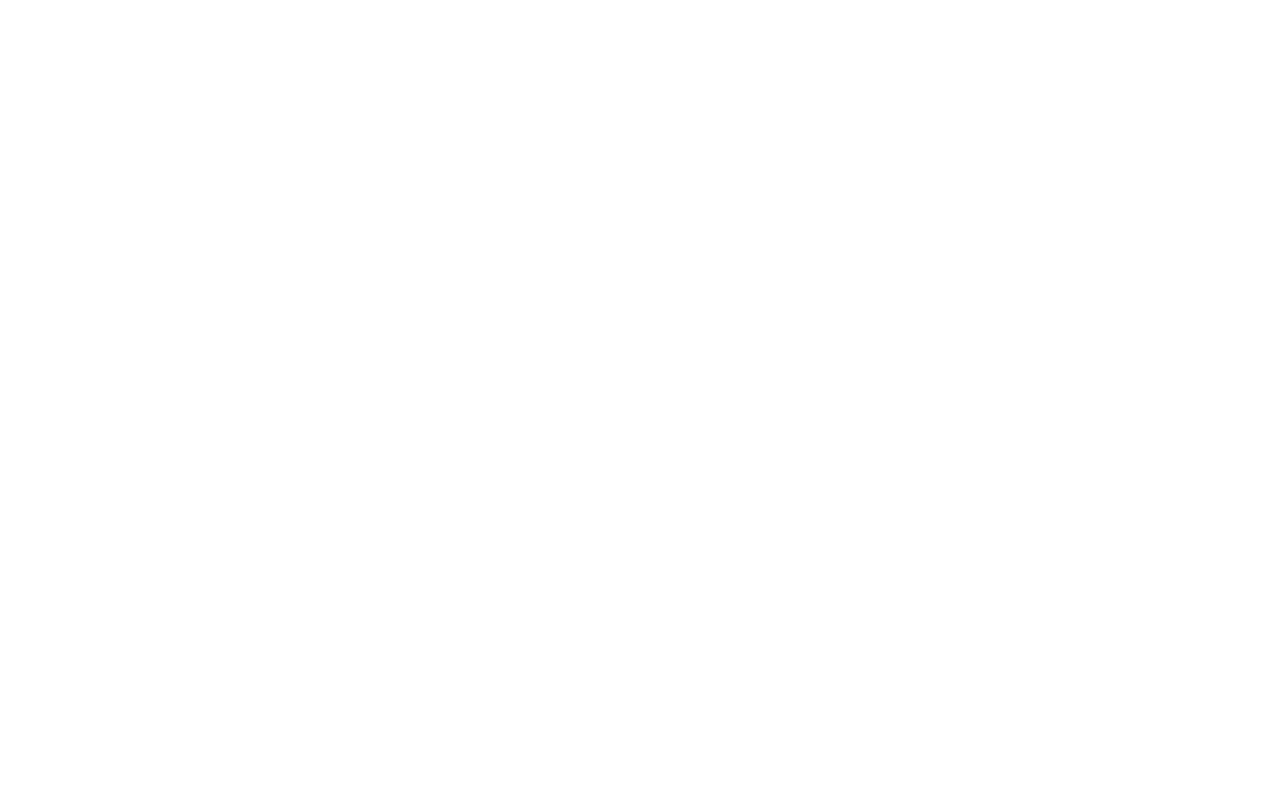
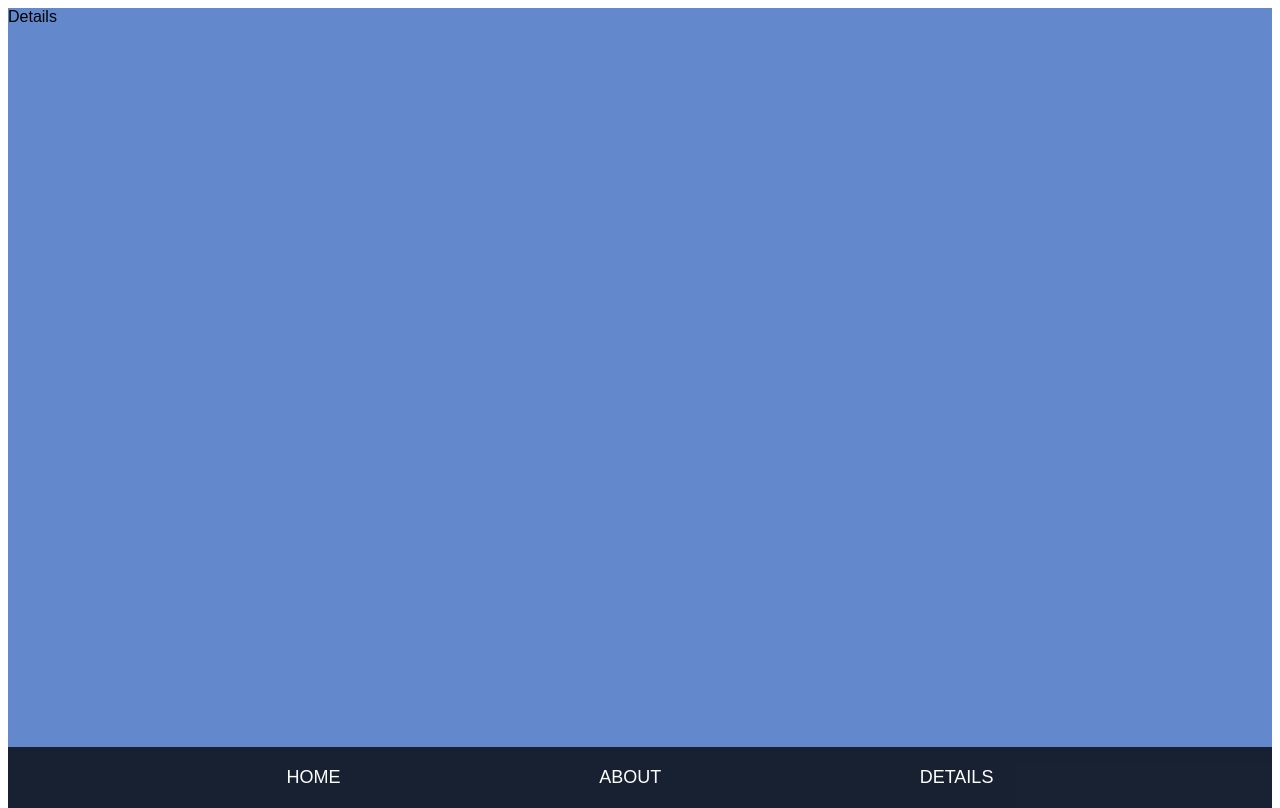
Before and after one commit to rokija/animations, a React app: page /details in a window 1280 px wide. Built offline with nearby package versions, Linux system fonts and the light colour scheme.

Commit message:
added routes and components for testing

```diff
--- /dev/null
+++ b/src/components/About/About.js
@@ -0,0 +1,10 @@
+import React from 'react';
+import './About.less';
+
+const About = () => (
+  <div className="About">
+    About
+  </div>
+);
+
+export default About;
--- /dev/null
+++ b/src/components/About/About.less
@@ -0,0 +1,4 @@
+.About {
+    background-color: rgb(204, 115, 99);
+    height: 100%;
+}
--- /dev/null
+++ b/src/components/About/index.js
@@ -0,0 +1,3 @@
+import About from './About';
+
+export default About;
--- /dev/null
+++ b/src/components/Details/Details.js
@@ -0,0 +1,10 @@
+import React from 'react';
+import './Details.less';
+
+const Details = () => (
+  <div className="Details">
+    Details
+  </div>
+);
+
+export default Details;
--- /dev/null
+++ b/src/components/Details/Details.less
@@ -0,0 +1,4 @@
+.Details {
+    background-color: rgb(99, 136, 204);
+    height: 100%;
+}
--- /dev/null
+++ b/src/components/Details/index.js
@@ -0,0 +1,3 @@
+import Details from './Details';
+
+export default Details;
--- a/src/components/Home/Home.js
+++ b/src/components/Home/Home.js
@@ -1,7 +1,8 @@
 import React from 'react';
+import './Home.less';
 
 const Home = () => (
-  <div>
+  <div className="Home">
     Home
   </div>
 );
--- /dev/null
+++ b/src/components/Home/Home.less
@@ -0,0 +1,4 @@
+.Home {
+    background-color: rgb(145, 114, 173);
+    height: 100%;
+}
--- /dev/null
+++ b/src/components/TabBar/TabBar.js
@@ -0,0 +1,13 @@
+import React from 'react';
+import { Link } from 'react-router-dom';
+import './TabBar.less';
+
+const TabBar = () => (
+  <div className="TabBar">
+    <Link to="/">Home</Link>
+    <Link to="/about">About</Link>
+    <Link to="/details">Details</Link>
+  </div>
+);
+
+export default TabBar;
--- /dev/null
+++ b/src/components/TabBar/TabBar.less
@@ -0,0 +1,19 @@
+.TabBar {
+    position: absolute;
+    bottom: 0;
+    left: 0;
+    right: 0;
+
+    display: flex;
+    justify-content: space-evenly;
+
+    padding: 20px;
+    background-color: rgba(0, 0, 0, 0.753);
+
+    a {
+        color: white;
+        font-size: 18px;
+        text-decoration: none;
+        text-transform: uppercase;
+    }
+}
--- /dev/null
+++ b/src/components/TabBar/index.js
@@ -0,0 +1,3 @@
+import TabBar from './TabBar';
+
+export default TabBar;
--- a/src/index.js
+++ b/src/index.js
@@ -5,14 +5,22 @@ import {
 } from 'react-router-dom';
 
 import Home from './components/Home';
+import About from './components/About';
+import Details from './components/Details';
+import TabBar from './components/TabBar';
 
 import './styles/base.less';
 
 const App = () => (
   <Router>
-    <Switch>
-      <Route exact path="/" component={Home} />
-    </Switch>
+    <React.Fragment>
+      <Switch>
+        <Route exact path="/" component={Home} />
+        <Route exact path="/about" component={About} />
+        <Route exact path="/details" component={Details} />
+      </Switch>
+      <TabBar />
+    </React.Fragment>
   </Router>
 );
 
--- a/src/styles/base.less
+++ b/src/styles/base.less
@@ -1 +1,7 @@
 @import './variables.less';
+
+html, #root, body {
+    height: 100%;
+    font-family: Arial, Helvetica, sans-serif;
+    position: relative;
+}
```
Also changed, not shown: README.md.
